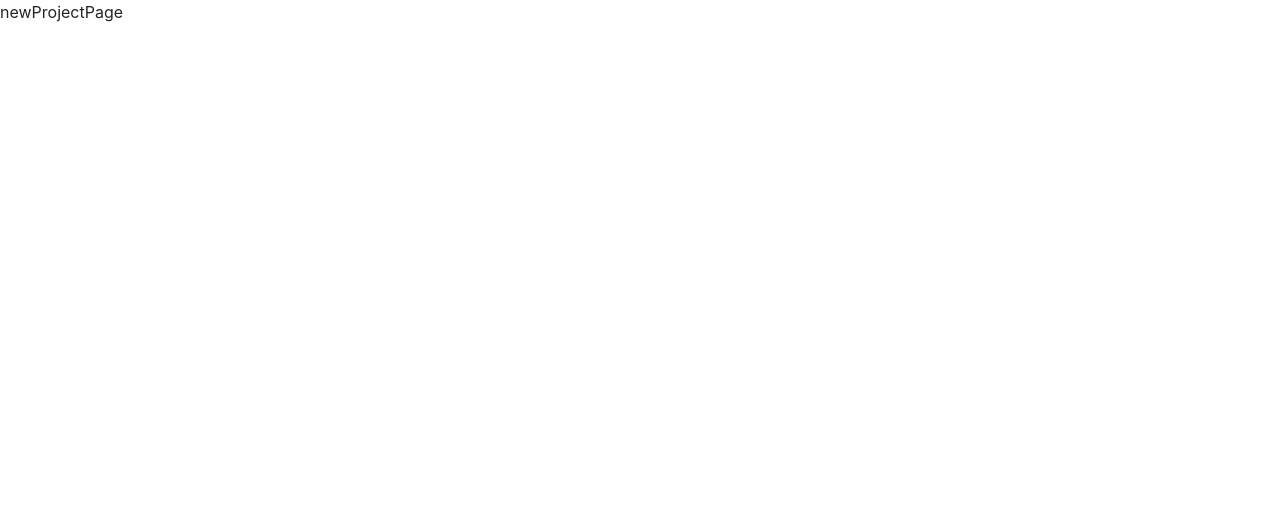
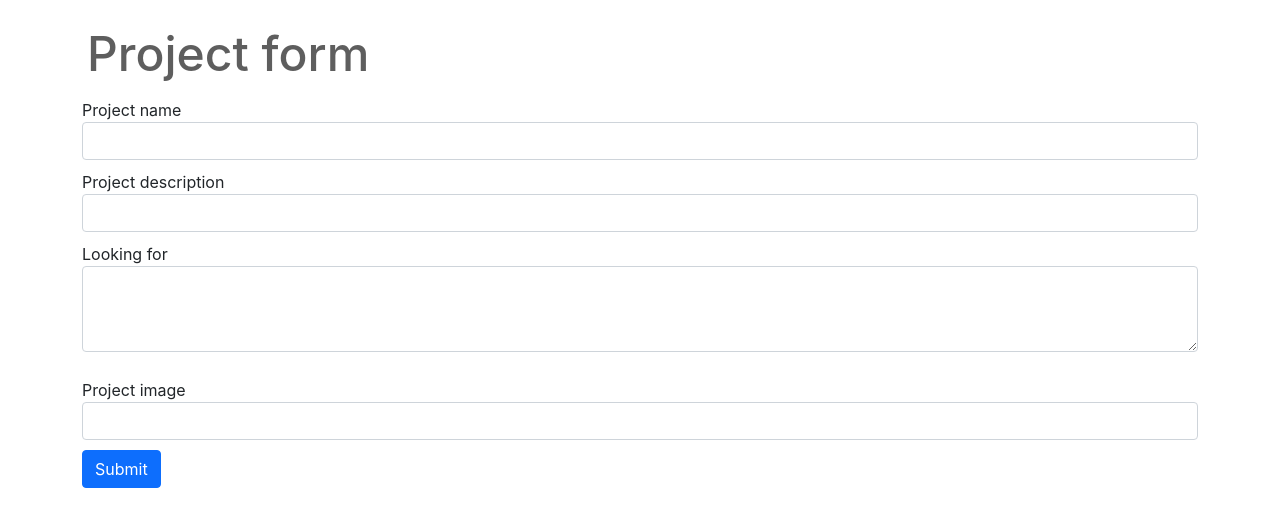
Before and after one commit to girlatomic/ddlink-app, a React (Create React App) app in the folder client/: page /newprojectpage in a window 1280 px wide. Shown: the top 526 px of the page. Built offline with nearby package versions, Linux system fonts and the light colour scheme.

Commit message:
add new project form

```diff
--- /dev/null
+++ b/client/src/pages/NewProjectPage.css
@@ -0,0 +1,12 @@
+.title {
+  padding-top: 25px;
+  padding-bottom: 15px;
+}
+
+.form-group {
+  padding-bottom: 10px;
+}
+
+.form-group-textarea {
+  padding-bottom: 10px;
+}
--- a/client/src/pages/NewProjectPage.js
+++ b/client/src/pages/NewProjectPage.js
@@ -1,9 +1,98 @@
-import React, { useState, useEffect } from "react";
-import { Link } from "react-router-dom";
+import React, { useState } from "react";
+import "./NewProjectPage.css";
 
+const INIT_STATE = {
+  p_name: "",
+  p_description: "",
+  p_lookingfor: "",
+  p_img: "",
+};
 
-export default function NewProjectPage() {
+export default function NewProjectPage(props) {
+  const [formData, setFormData] = useState(INIT_STATE);
+
+  function handleChange(event) {
+    let { name, value } = event.target;
+    setFormData((data) => ({
+      ...data,
+      [name]: value,
+    }));
+  }
+
+  function handleSubmit(event) {
+    event.preventDefault();
+    addNewProject(formData);
+    setFormData(INIT_STATE);
+  }
+
+  async function addNewProject(project) {
+    let options = {
+      method: "POST",
+      headers: { "Content-Type": "application/json" },
+      body: JSON.stringify(project),
+    };
+
+    try {
+      let response = await fetch("/projects", options);
+      if (response.ok) {
+        let projects = await response.json();
+        setFormData(projects);
+      } else {
+        console.log(`Server error: ${response.status} ${response.statusText}`);
+      }
+    } catch (err) {
+      console.log(`Server error: ${err.message}`);
+    }
+  }
+
   return (
-    <div>newProjectPage</div>
-  )
+    <div className="container">
+      <h2 className="title">Project form</h2>
+      <form onSubmit={handleSubmit}>
+        <div className="form-group">
+          <label>Project name</label>
+          <input
+            type="text"
+            className="form-control"
+            name="p_name"
+            value={formData.p_name}
+            onChange={handleChange}
+          />
+        </div>
+        <div className="form-group">
+          <label>Project description</label>
+          <input
+            type="text"
+            className="form-control"
+            name="p_description"
+            value={formData.p_description}
+            onChange={handleChange}
+          />
+        </div>
+        <div className="form-group">
+          <label>Looking for</label>
+          <textarea
+            className="form-control mb-3"
+            rows="3"
+            name="lookingfor"
+            value={formData.lookingfor}
+            onChange={handleChange}
+          ></textarea>
+        </div>
+        <div className="form-group">
+          <label>Project image</label>
+          <input
+            type="text"
+            className="form-control"
+            name="p_img"
+            value={formData.p_img}
+            onChange={handleChange}
+          />
+        </div>
+        <button type="submit" className="btn btn-primary">
+          Submit
+        </button>
+      </form>
+    </div>
+  );
 }
```
